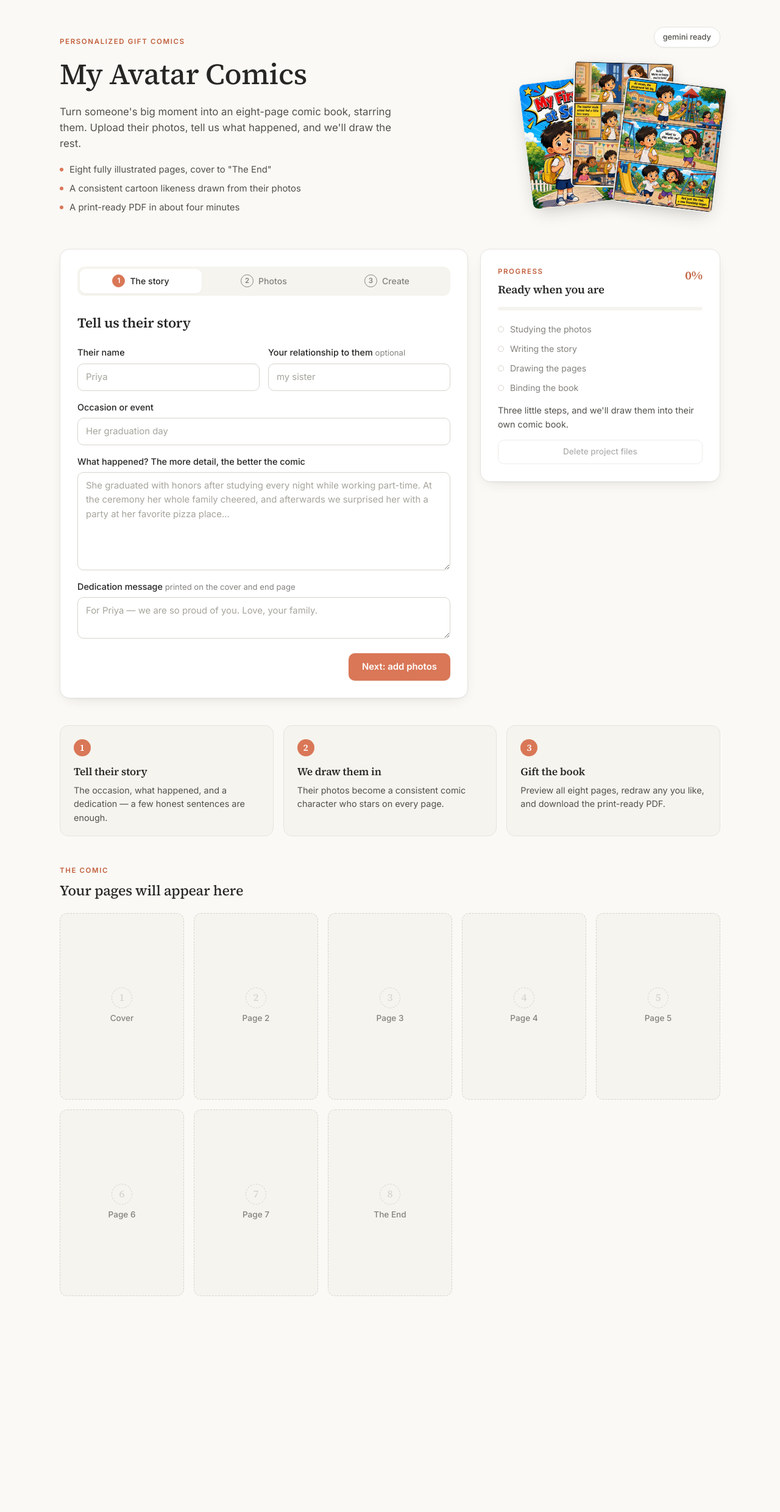
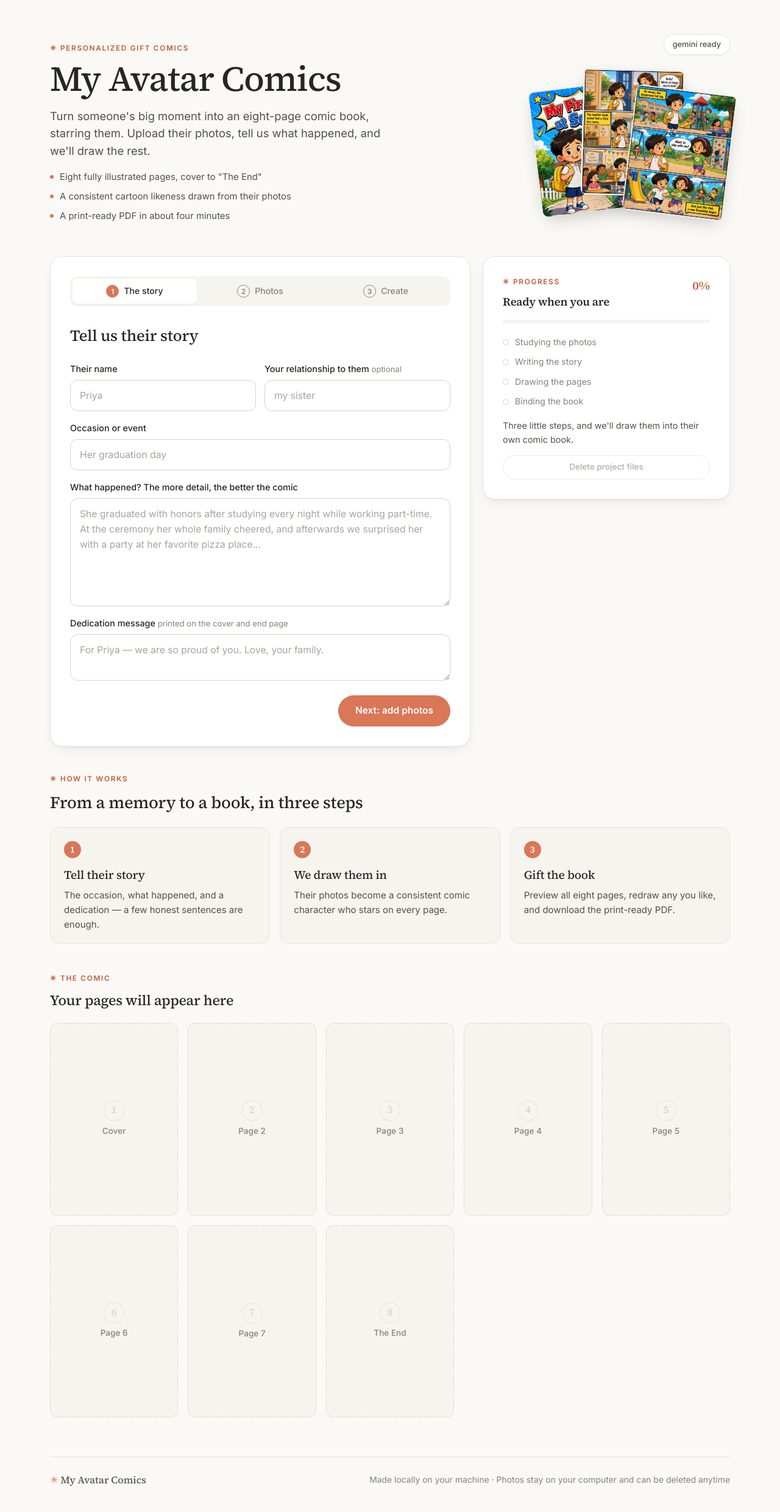
Before and after one commit to dst1997/MyAvatarComics, a FastAPI app: page / in a window 1280 px wide. Shown: the whole page at 61% size. Before the commit the page ends 2125 px from the top, so only its background shows below. Run offline with FastAPI, Linux system fonts and the light colour scheme.

Commit message:
Polish UI toward Anthropic design language
Larger serif display type, pill-shaped buttons, spark eyebrow marks,
roomier panels and inputs, a how-it-works section heading, and a footer
with privacy note.

Co-Authored-By: Claude Fable 5 <noreply@anthropic.com>

```diff
--- a/app/static/styles.css
+++ b/app/static/styles.css
@@ -21,10 +21,10 @@
 body {
   margin: 0;
   font-family: "Inter", "Segoe UI", system-ui, sans-serif;
-  font-size: 0.95rem;
+  font-size: 1rem;
   color: var(--ink);
   background: var(--bg);
-  line-height: 1.55;
+  line-height: 1.6;
   -webkit-font-smoothing: antialiased;
 }
 
@@ -38,9 +38,9 @@ h1, h2, h3 {
 
 .app-shell {
   min-height: 100vh;
-  width: min(1140px, 100%);
+  width: min(1180px, 100%);
   margin: 0 auto;
-  padding: 44px 28px 72px;
+  padding: 56px 32px 40px;
 }
 
 /* ---------- Header ---------- */
@@ -55,15 +55,18 @@ h1, h2, h3 {
 
 .topbar h1 {
   margin: 0;
-  font-size: clamp(2rem, 4.5vw, 3rem);
+  font-size: clamp(2.5rem, 5vw, 3.6rem);
   font-weight: 500;
+  line-height: 1.1;
+  letter-spacing: -0.02em;
 }
 
 .tagline {
-  margin: 12px 0 0;
+  margin: 16px 0 0;
   color: var(--ink-soft);
-  font-size: 1.05rem;
-  max-width: 52ch;
+  font-size: 1.15rem;
+  line-height: 1.55;
+  max-width: 50ch;
 }
 
 .hero-points {
@@ -121,12 +124,18 @@ h1, h2, h3 {
 .hero-samples img:hover { z-index: 4; transform: rotate(0deg) scale(1.04); transition: transform 0.2s; }
 
 .eyebrow {
-  margin: 0 0 6px;
+  margin: 0 0 8px;
   color: var(--accent-deep);
-  font-size: 0.72rem;
+  font-size: 0.74rem;
   font-weight: 600;
   letter-spacing: 0.14em;
   text-transform: uppercase;
+}
+
+.eyebrow::before {
+  content: "✳";
+  margin-right: 7px;
+  letter-spacing: 0;
 }
 
 .provider-pill {
@@ -153,8 +162,8 @@ h1, h2, h3 {
 .panel {
   background: var(--panel);
   border: 1px solid var(--border);
-  border-radius: 16px;
-  padding: 28px;
+  border-radius: 20px;
+  padding: 32px;
   box-shadow: var(--shadow-md);
 }
 
@@ -215,7 +224,7 @@ h1, h2, h3 {
   to { opacity: 1; transform: none; }
 }
 
-.wizard-step h2 { margin: 0 0 20px; font-size: 1.4rem; }
+.wizard-step h2 { margin: 0 0 22px; font-size: 1.6rem; font-weight: 500; }
 
 label {
   display: block;
@@ -230,13 +239,13 @@ label {
 input[type="text"], input:not([type]), textarea {
   display: block;
   width: 100%;
-  margin-top: 6px;
-  padding: 10px 13px;
+  margin-top: 7px;
+  padding: 12px 15px;
   border: 1px solid var(--border-strong);
-  border-radius: 10px;
+  border-radius: 12px;
   background: var(--panel);
   font-weight: 400;
-  font-size: 0.93rem;
+  font-size: 0.98rem;
   transition: border-color 0.15s, box-shadow 0.15s;
 }
 
@@ -371,12 +380,12 @@ textarea { resize: vertical; min-height: 56px; }
 
 button.primary {
   border: none;
-  border-radius: 10px;
-  padding: 11px 22px;
+  border-radius: 999px;
+  padding: 13px 28px;
   background: var(--accent);
   color: #fff;
   font-weight: 600;
-  font-size: 0.93rem;
+  font-size: 0.97rem;
   cursor: pointer;
   box-shadow: var(--shadow-sm);
   transition: background 0.15s, transform 0.1s;
@@ -388,12 +397,12 @@ button.primary:disabled { opacity: 0.5; cursor: not-allowed; }
 
 button.ghost {
   border: 1px solid var(--border-strong);
-  border-radius: 10px;
-  padding: 10px 18px;
+  border-radius: 999px;
+  padding: 12px 22px;
   background: var(--panel);
   color: var(--ink-soft);
   font-weight: 500;
-  font-size: 0.9rem;
+  font-size: 0.93rem;
   cursor: pointer;
   transition: border-color 0.15s, color 0.15s, background 0.15s;
 }
@@ -477,12 +486,12 @@ button.ghost.slim { padding: 8px 14px; font-size: 0.85rem; }
   display: block;
   text-align: center;
   margin-bottom: 10px;
-  padding: 11px 20px;
-  border-radius: 10px;
+  padding: 13px 20px;
+  border-radius: 999px;
   background: var(--ink);
   color: var(--bg);
   font-weight: 600;
-  font-size: 0.93rem;
+  font-size: 0.95rem;
   text-decoration: none;
   transition: background 0.15s;
 }
@@ -524,8 +533,33 @@ button.ghost.slim { padding: 8px 14px; font-size: 0.85rem; }
   margin-bottom: 12px;
 }
 
-.how-card h3 { margin: 0 0 6px; font-size: 1.08rem; }
-.how-card p { margin: 0; color: var(--ink-soft); font-size: 0.9rem; }
+.how-card h3 { margin: 0 0 6px; font-size: 1.2rem; font-weight: 500; }
+.how-card p { margin: 0; color: var(--ink-soft); font-size: 0.94rem; }
+
+.how-head { margin-bottom: 18px; }
+.how-head h2 { margin: 0; font-size: 1.7rem; font-weight: 500; }
+
+/* ---------- Footer ---------- */
+
+.site-footer {
+  margin-top: 64px;
+  padding-top: 24px;
+  border-top: 1px solid var(--border);
+  display: flex;
+  justify-content: space-between;
+  align-items: center;
+  gap: 16px;
+  color: var(--muted);
+  font-size: 0.87rem;
+}
+
+.site-footer .wordmark {
+  font-family: "Source Serif 4", Georgia, serif;
+  font-size: 1.02rem;
+  color: var(--ink-soft);
+}
+
+.site-footer .wordmark::before { content: "✳ "; color: var(--accent); }
 
 /* ---------- Preview band ---------- */
 
--- a/app/templates/index.html
+++ b/app/templates/index.html
@@ -122,6 +122,10 @@
       </div>
 
       <section class="how-band">
+        <div class="how-head">
+          <p class="eyebrow">How it works</p>
+          <h2>From a memory to a book, in three steps</h2>
+        </div>
         <div class="how-grid">
           <div class="how-card">
             <span class="how-num">1</span>
@@ -150,6 +154,11 @@
         </div>
         <div id="preview-grid" class="preview-grid"></div>
       </section>
+
+      <footer class="site-footer">
+        <span class="wordmark">My Avatar Comics</span>
+        <span>Made locally on your machine · Photos stay on your computer and can be deleted anytime</span>
+      </footer>
     </main>
 
     <dialog id="lightbox" class="lightbox">
```
